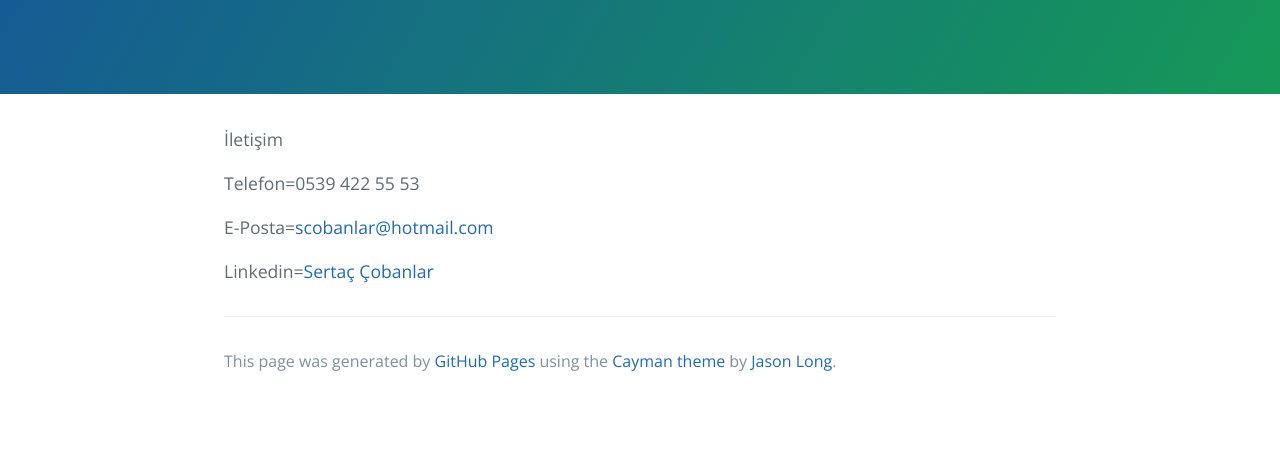
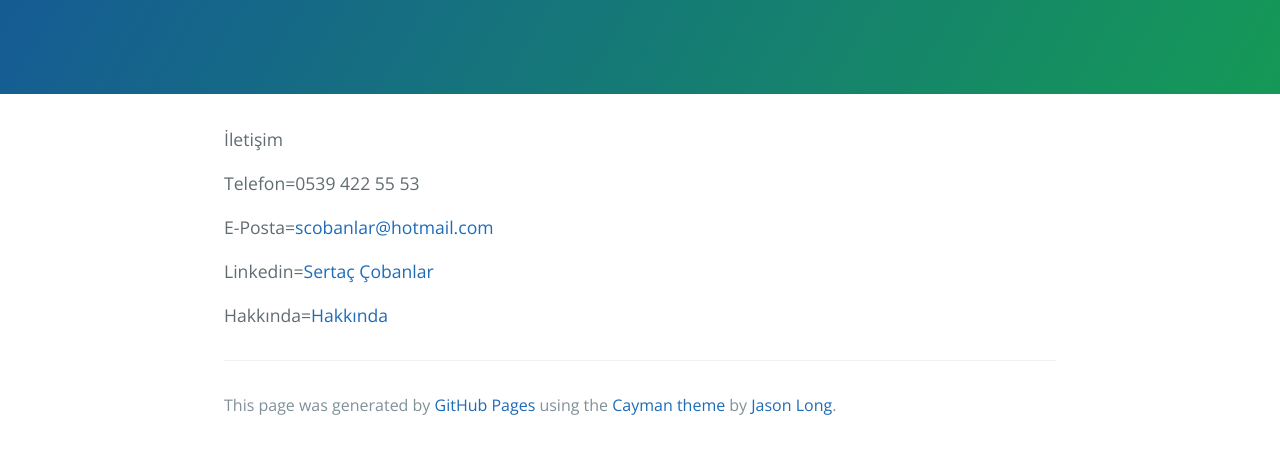
Before and after one commit to scobanlar/scobanlar.github.io, a plain HTML site: page index.html in a window 1280 px wide. Shown: the part 176-630 px from the top of the page. Drawn offline with nearby package versions, Linux system fonts and the light colour scheme.

Commit message:
Update index.html

```diff
--- a/index.html
+++ b/index.html
@@ -24,6 +24,7 @@
 
 <p>Linkedin=<a href="https://www.linkedin.com/in/serta%25C3%25A7-%25C3%25A7obanlar-08a62874">Sertaç Çobanlar</a></p>
 
+<p>Hakkında=<a href="/şnfo.html">Hakkında</a></p>
       <footer class="site-footer">
 
         <span class="site-footer-credits">This page was generated by <a href="https://pages.github.com">GitHub Pages</a> using the <a href="https://github.com/jasonlong/cayman-theme">Cayman theme</a> by <a href="https://twitter.com/jasonlong">Jason Long</a>.</span>
```
